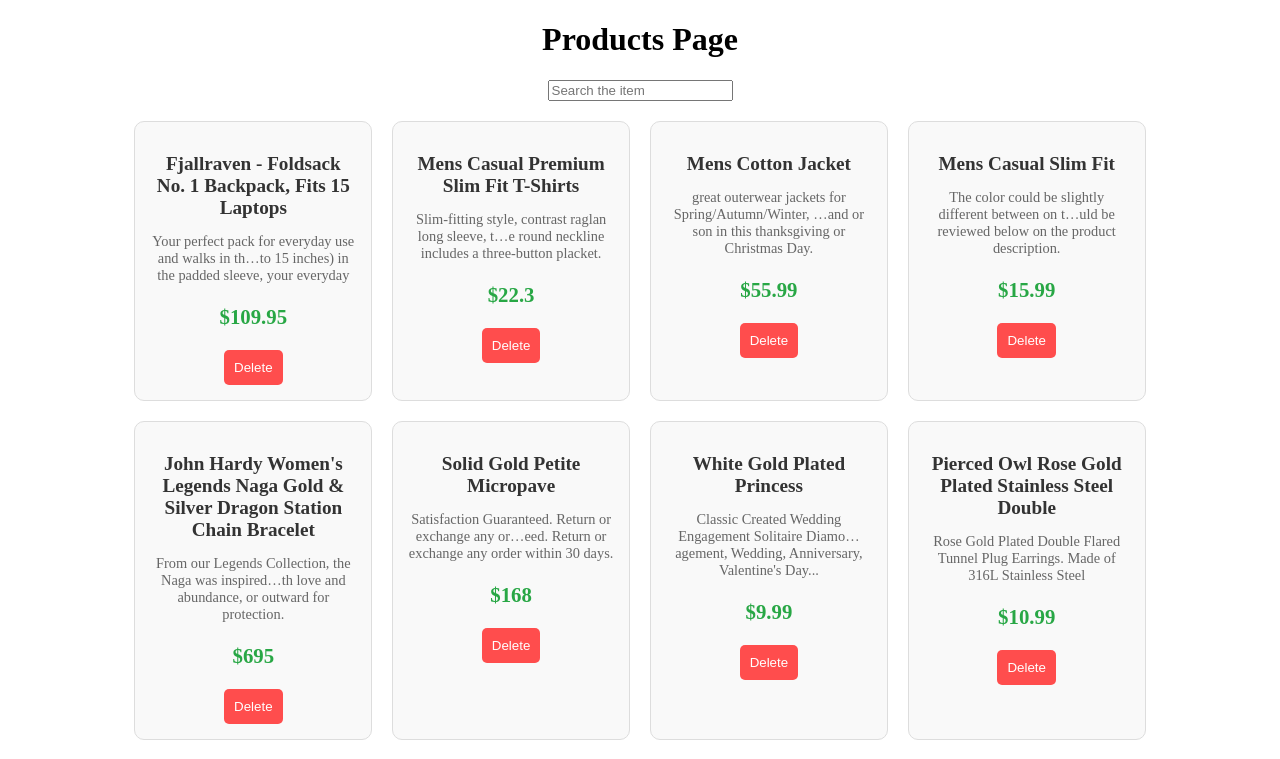
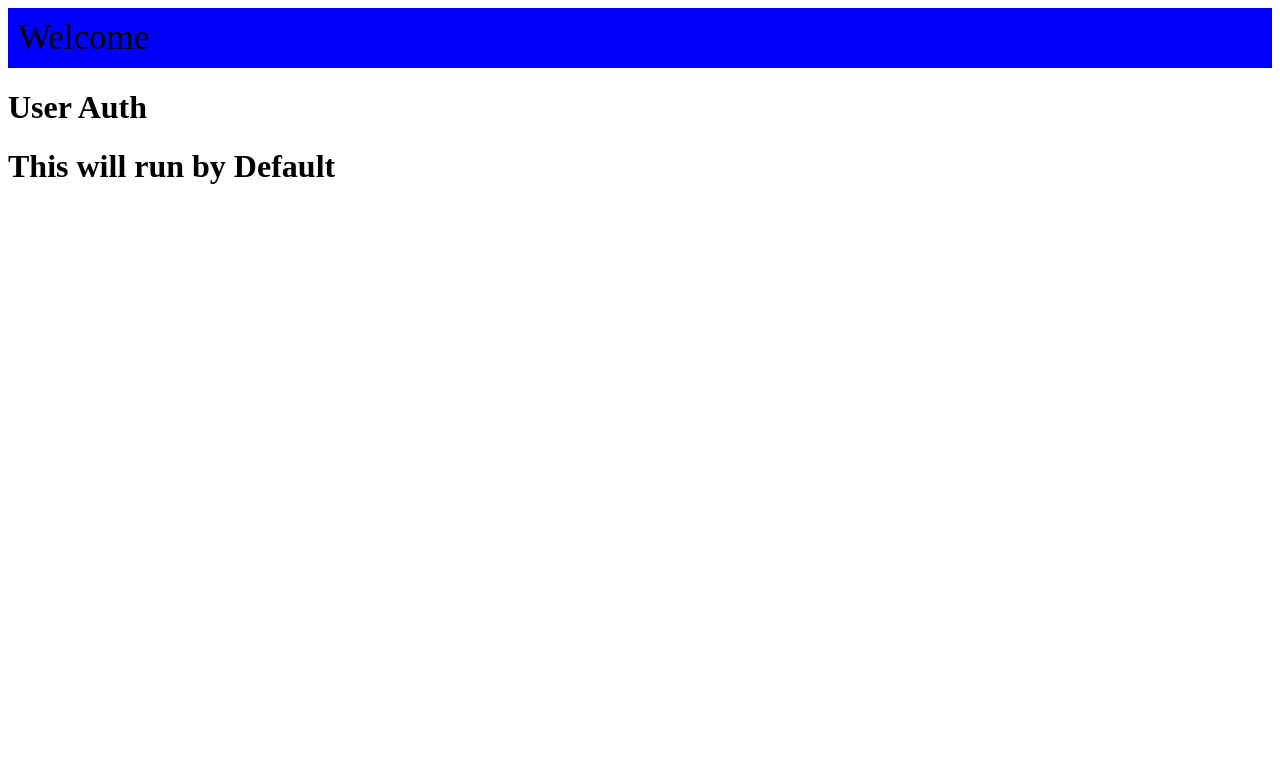
Before and after one commit to hudakh24/react, a React (Vite) app: page /user-auth in a window 1280 px wide. Shown: the top 759 px of the page. Built offline with nearby package versions, Linux system fonts and the light colour scheme.

Commit message:
React with Routing Implemented

```diff
--- a/package.json
+++ b/package.json
@@ -13,7 +13,8 @@
     "axios": "^1.7.7",
     "prop-types": "^15.8.1",
     "react": "^18.3.1",
-    "react-dom": "^18.3.1"
+    "react-dom": "^18.3.1",
+    "react-router-dom": "^6.26.1"
   },
   "devDependencies": {
     "@eslint/js": "^9.9.0",
--- a/src/App.jsx
+++ b/src/App.jsx
@@ -1,9 +1,28 @@
 import ProductsPage from "./pages/Products";
-//import Home from "./pages/Home";
+import { Routes, Route } from "react-router-dom";
+import Home from "./pages/Home";
+import ProductsDetails from "./pages/ProductsDetails";
+import ErrorPage from "./pages/ErrorPage";
+import Navbar from "./components/Navbar";
+import UserAuth from "./pages/UserAuth";
+import Login from "./pages/Login";
 const App = () => {
   return (
     <>
-      <ProductsPage />
+      <Navbar />
+      <Routes>
+        <Route path="/" element={<Home />} />
+        {/*<Route index element={<Home />} />
+         index essa path jiska path is blank*/}
+        <Route path="products" element={<ProductsPage />}></Route>
+        <Route path="product-details/:id" element={<ProductsDetails />}></Route>
+        {/*product-details/:id" id here says optional hai otherwise id necessary */}
+        <Route path="user-auth" element={<UserAuth />}>
+          <Route index element={<h1>This will run by Default</h1>} />
+          <Route path="login" element={<Login />} />
+        </Route>
+        <Route path="*" element={<ErrorPage />} />
+      </Routes>
     </>
   );
 };
--- /dev/null
+++ b/src/components/Navbar.jsx
@@ -0,0 +1,19 @@
+const Navbar = () => {
+  return (
+    <nav
+      style={{
+        backgroundColor: "blue",
+        padding: "10px",
+        fontSize: "35px",
+        height: "40px",
+        justifyContent: "center",
+        alignItems: "center",
+      }}
+    >
+      {" "}
+      Welcome
+    </nav>
+  );
+};
+
+export default Navbar;
--- a/src/main.jsx
+++ b/src/main.jsx
@@ -1,9 +1,13 @@
 //import { StrictMode } from "react";
 import { createRoot } from "react-dom/client";
 import App from "./App.jsx";
+import { BrowserRouter } from "react-router-dom";
 
 createRoot(document.getElementById("root")).render(
   // <StrictMode>
-  <App />
+  <BrowserRouter>
+    <App />
+  </BrowserRouter>
+
   // </StrictMode>
 );
--- /dev/null
+++ b/src/pages/ErrorPage.jsx
@@ -0,0 +1,5 @@
+const Error = () => {
+  return <h1> Error</h1>;
+};
+
+export default Error;
--- /dev/null
+++ b/src/pages/Login.jsx
@@ -0,0 +1,7 @@
+// import { Outlet } from "react-router-dom";
+
+const Login = () => {
+  return <h1> Login</h1>;
+};
+
+export default Login;
--- /dev/null
+++ b/src/pages/ProductsDetails.jsx
@@ -0,0 +1,13 @@
+//import { useEffect } from "react";
+import { useParams } from "react-router-dom";
+
+const ProductDetail = () => {
+  const x = useParams();
+  console.log(x);
+  //   useEffect(() => {
+  //     makeApiCall(x.id);
+  //   }, []);
+  return <h1>Product Details</h1>;
+};
+
+export default ProductDetail;
--- /dev/null
+++ b/src/pages/UserAuth.jsx
@@ -0,0 +1,13 @@
+import { Outlet } from "react-router-dom";
+
+const UserAuth = () => {
+  return (
+    <>
+      <h1> User Auth</h1>
+      <Outlet />
+      {/*outlet will paste the child route Here, if used above h1-tag the it will paste above*/}
+    </>
+  );
+};
+
+export default UserAuth;
```
Also changed, not shown: 1 other file (tests, documents, lock files or other folders).
